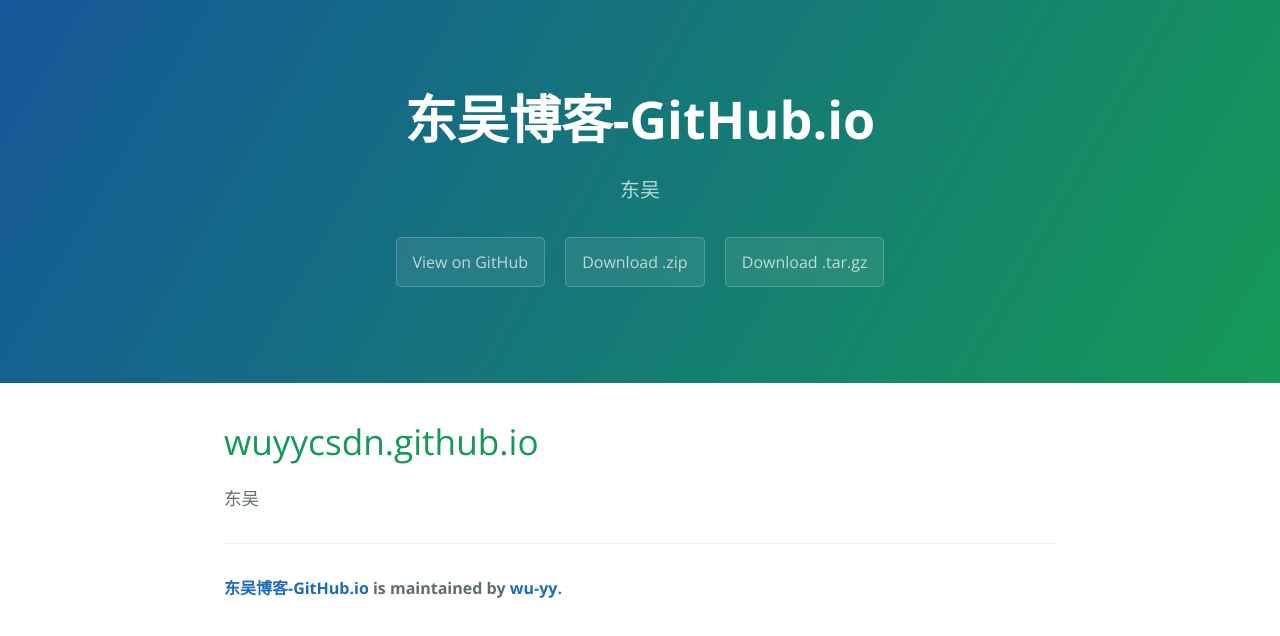
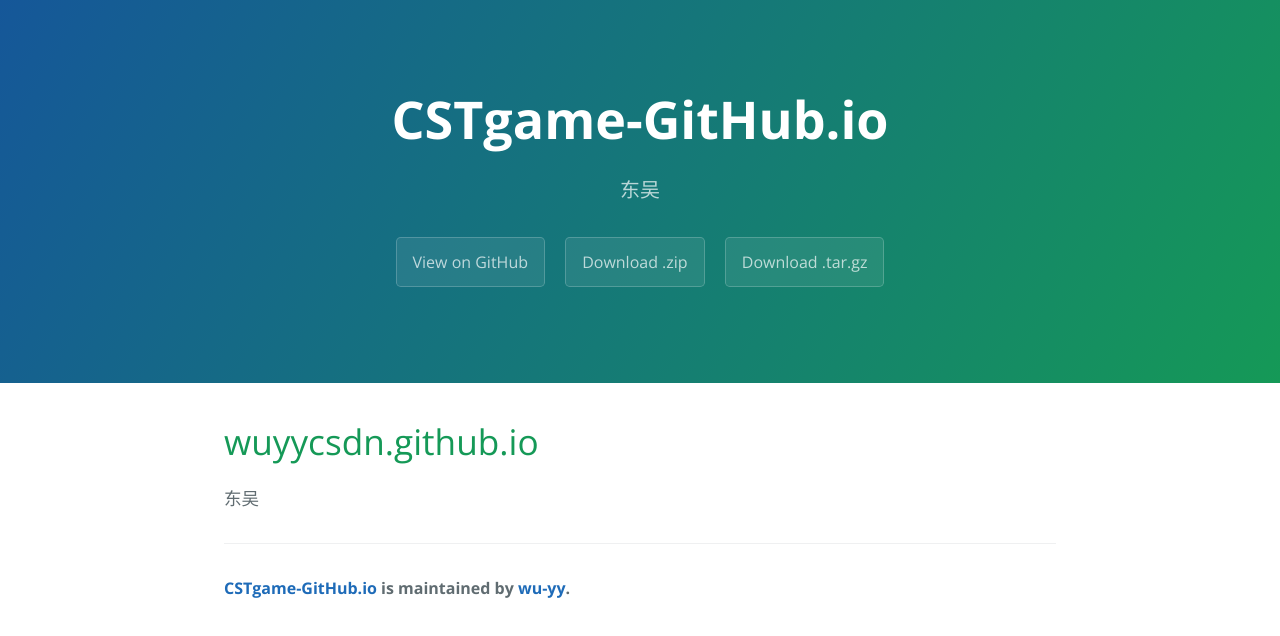
Before and after one commit to wu-yy/wuyycsdn.github.io, a plain HTML site: page index.html in a window 1280 px wide. Drawn offline with nearby package versions, Linux system fonts and the light colour scheme.

Commit message:
Update index.html

```diff
--- a/index.html
+++ b/index.html
@@ -2,7 +2,7 @@
 <html lang="en-us">
   <head>
     <meta charset="UTF-8">
-    <title>东吴博客 by wu-yy</title>
+    <title>CSTgame by wu-yy</title>
     <meta name="viewport" content="width=device-width, initial-scale=1">
     <link rel="stylesheet" type="text/css" href="stylesheets/normalize.css" media="screen">
     <link href='https://fonts.googleapis.com/css?family=Open+Sans:400,700' rel='stylesheet' type='text/css'>
@@ -11,7 +11,7 @@
   </head>
   <body>
     <section class="page-header">
-      <h1 class="project-name">东吴博客-GitHub.io</h1>
+      <h1 class="project-name">CSTgame-GitHub.io</h1>
       <h2 class="project-tagline">东吴</h2>
       <a href="https://github.com/wu-yy/wuyycsdn.github.io" class="btn">View on GitHub</a>
       <a href="https://github.com/wu-yy/wuyycsdn.github.io/zipball/master" class="btn">Download .zip</a>
@@ -25,7 +25,7 @@
 <p>东吴</p>
 
       <footer class="site-footer">
-        <span class="site-footer-owner"><a href="https://github.com/wu-yy/wuyycsdn.github.io">东吴博客-GitHub.io</a> is maintained by <a href="https://github.com/wu-yy">wu-yy</a>.</span>
+        <span class="site-footer-owner"><a href="https://github.com/wu-yy/wuyycsdn.github.io">CSTgame-GitHub.io</a> is maintained by <a href="https://github.com/wu-yy">wu-yy</a>.</span>
       </footer>
 
     </section>
```
